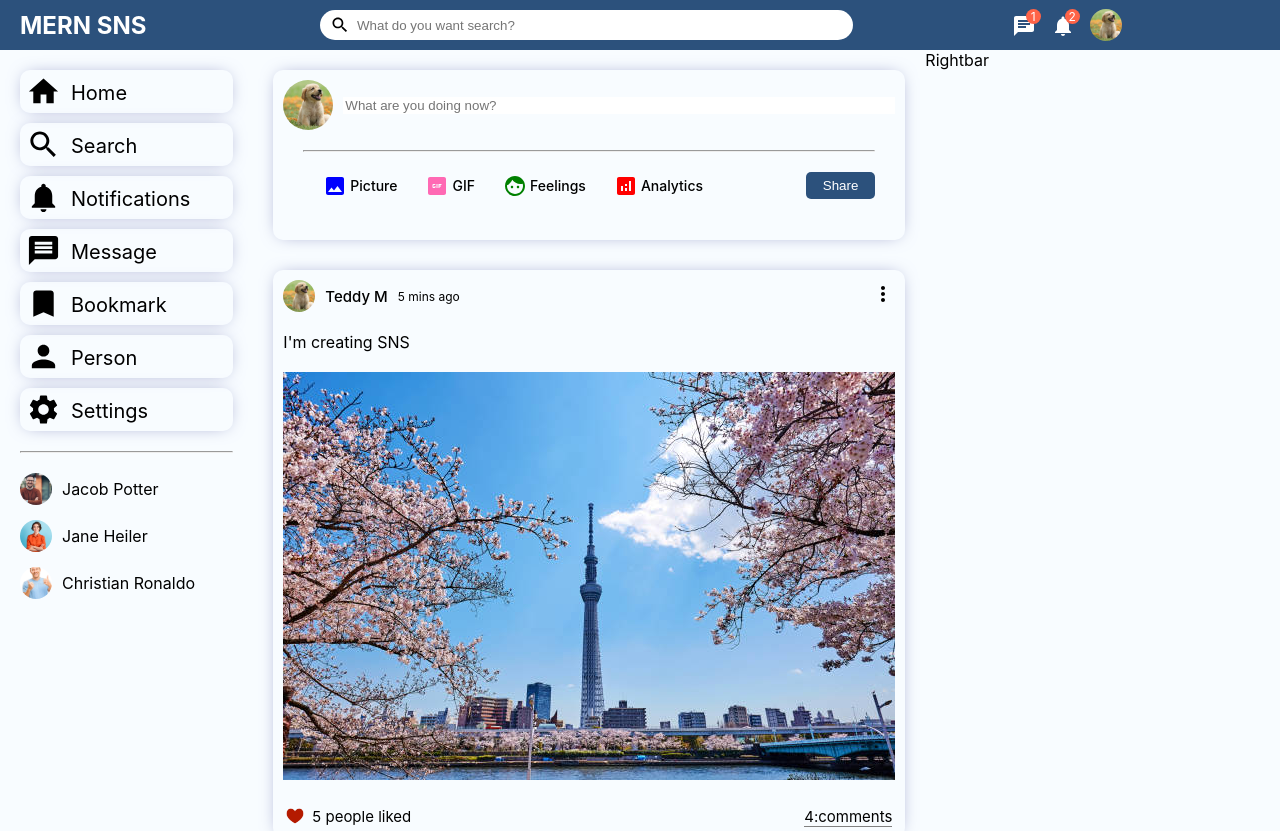
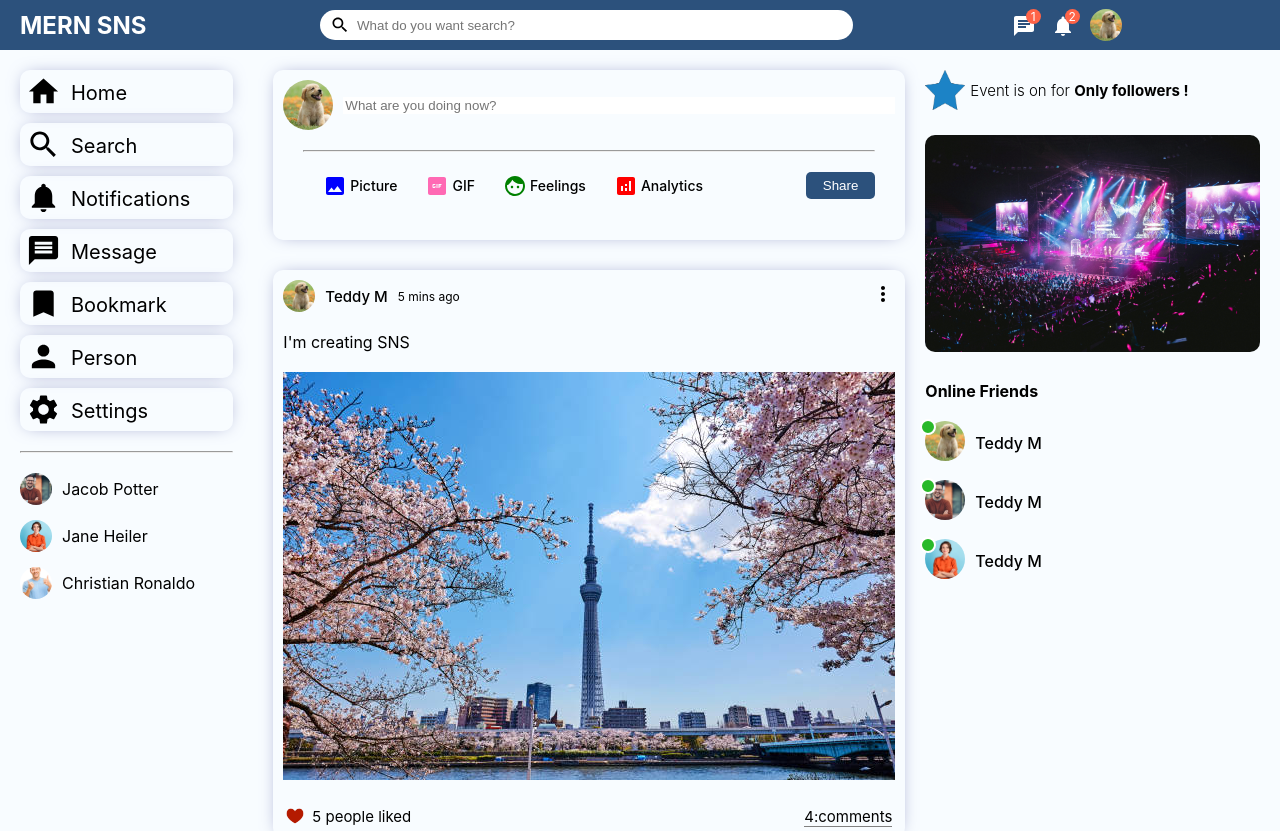
Before and after one commit to Chimoha31/MERN_SNS, a React (Create React App) app in the folder client/: page / in a window 1280 px wide. Shown: the top 831 px of the page. Built offline with nearby package versions, Linux system fonts and the light colour scheme.

Commit message:
Implemented Rightbar

```diff
--- a/client/src/components/rightbar/Rightbar.css
+++ b/client/src/components/rightbar/Rightbar.css
@@ -1,3 +1,72 @@
 .rightbar {
   flex: 3.5;
 }
+
+.rightbarWrapper {
+  padding: 20px 20px 0 0;
+}
+
+.eventContainer {
+  display: flex;
+  align-items: center;
+}
+
+.starImg {
+  width: 40px;
+  height: 40px;
+  margin-right: 5px;
+}
+
+.eventText {
+  font-weight: 300;
+  font-size: 15px;
+}
+
+.eventImg {
+  width: 100%;
+  border-radius: 10px;
+  margin: 25px 0;
+}
+
+.rightbarTitle {
+  margin-bottom: 20px;
+}
+
+.rightbarFriendsList {
+  padding: 0;
+  margin: 0;
+  list-style: none;
+}
+
+.rightbarFriend {
+  display: flex;
+  align-items: center;
+  margin-bottom: 15px;
+}
+
+.rightbarProfileImgContainer {
+  margin-right: 10px;
+  position: relative;
+}
+
+.rightbarOnlineFriendImg {
+  width: 40px;
+  height: 40px;
+  border-radius: 50%;
+  object-fit: cover;
+}
+
+.rightbarUsername {
+  font-weight: 550;
+}
+
+.rightbarOnline {
+  position: absolute;
+  background-color: rgb(41, 185, 41);
+  width: 12px;
+  height: 12px;
+  border-radius: 50%;
+  border: 2px solid #fff;
+  top: -2px;
+  left: -5px;
+}
--- a/client/src/components/rightbar/Rightbar.jsx
+++ b/client/src/components/rightbar/Rightbar.jsx
@@ -2,7 +2,46 @@ import React from "react";
 import "../rightbar/Rightbar.css";
 
 const Rightbar = () => {
-  return <div className="rightbar">Rightbar</div>;
+  return (
+    <div className="rightbar">
+      <div className="rightbarWrapper">
+        <div className="eventContainer">
+          <img src="/assets/event/star02.png" alt="" className="starImg" />
+          <span className="eventText">
+            Event is on for <b>Only followers !</b>
+          </span>
+        </div>
+        <img src="/assets/event/event01.jpg" alt="" className="eventImg" />
+
+        {/* Online Friends */}
+        <h4 className="rightbarTitle">Online Friends</h4>
+        <ul className="rightbarFriendsList">
+          <li className="rightbarFriend">
+            <div className="rightbarProfileImgContainer">
+              <img src="/assets/person/icon01.jpg" alt="" className="rightbarOnlineFriendImg" />
+              {/* Onlineの緑マーク用のspan */}
+              <span className="rightbarOnline"></span>
+            </div>
+            <span className="rightbarUsername">Teddy M</span>
+          </li>
+          <li className="rightbarFriend">
+            <div className="rightbarProfileImgContainer">
+              <img src="/assets/person/person01.jpg" alt="" className="rightbarOnlineFriendImg" />
+              <span className="rightbarOnline"></span>
+            </div>
+            <span className="rightbarUsername">Teddy M</span>
+          </li>
+          <li className="rightbarFriend">
+            <div className="rightbarProfileImgContainer">
+              <img src="/assets/person/person02.jpg" alt="" className="rightbarOnlineFriendImg" />
+              <span className="rightbarOnline"></span>
+            </div>
+            <span className="rightbarUsername">Teddy M</span>
+          </li>
+        </ul>
+      </div>
+    </div>
+  );
 };
 
 export default Rightbar;
```
Also changed, not shown: client/public/assets/event/event01.jpg (added), client/public/assets/event/star02.png (added).
